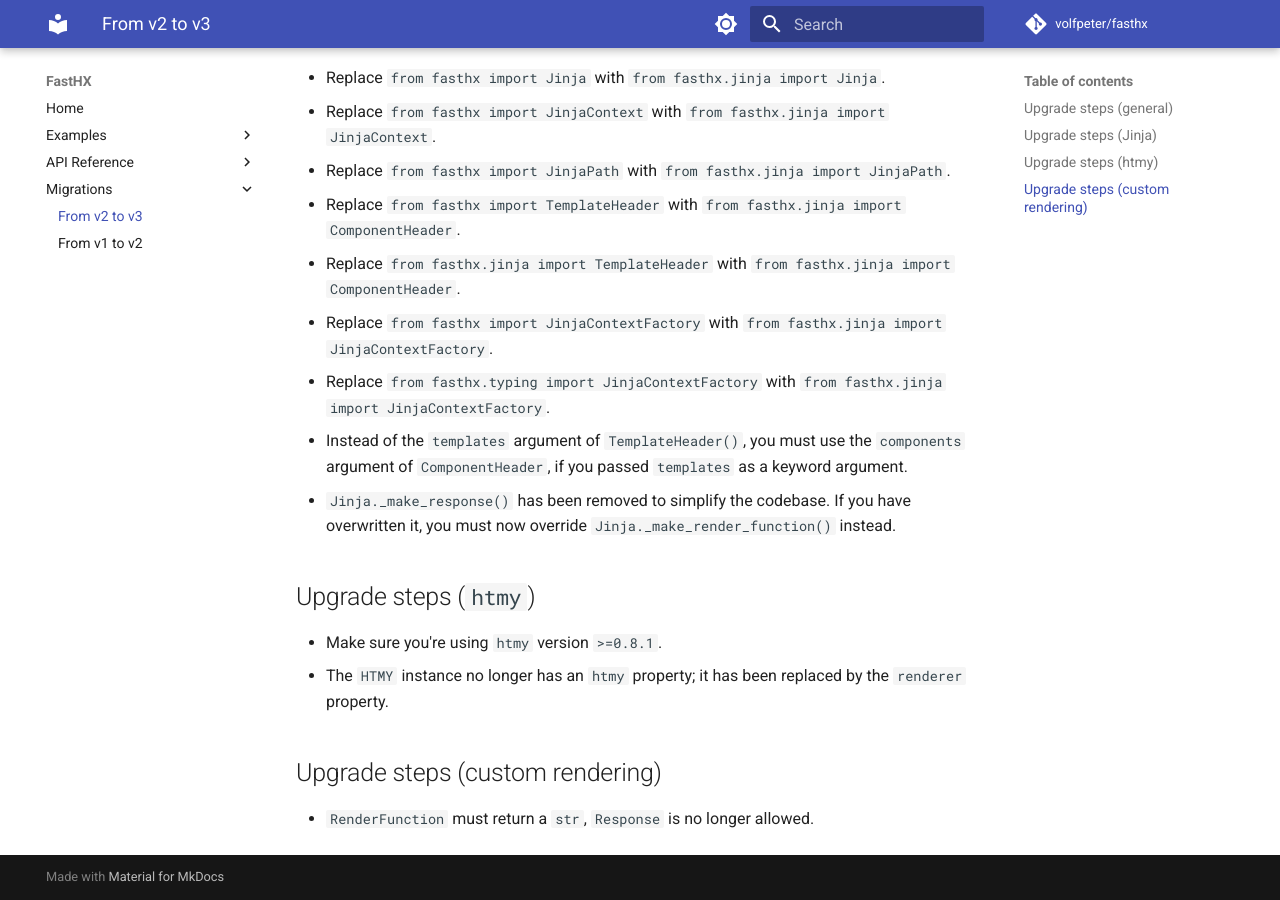
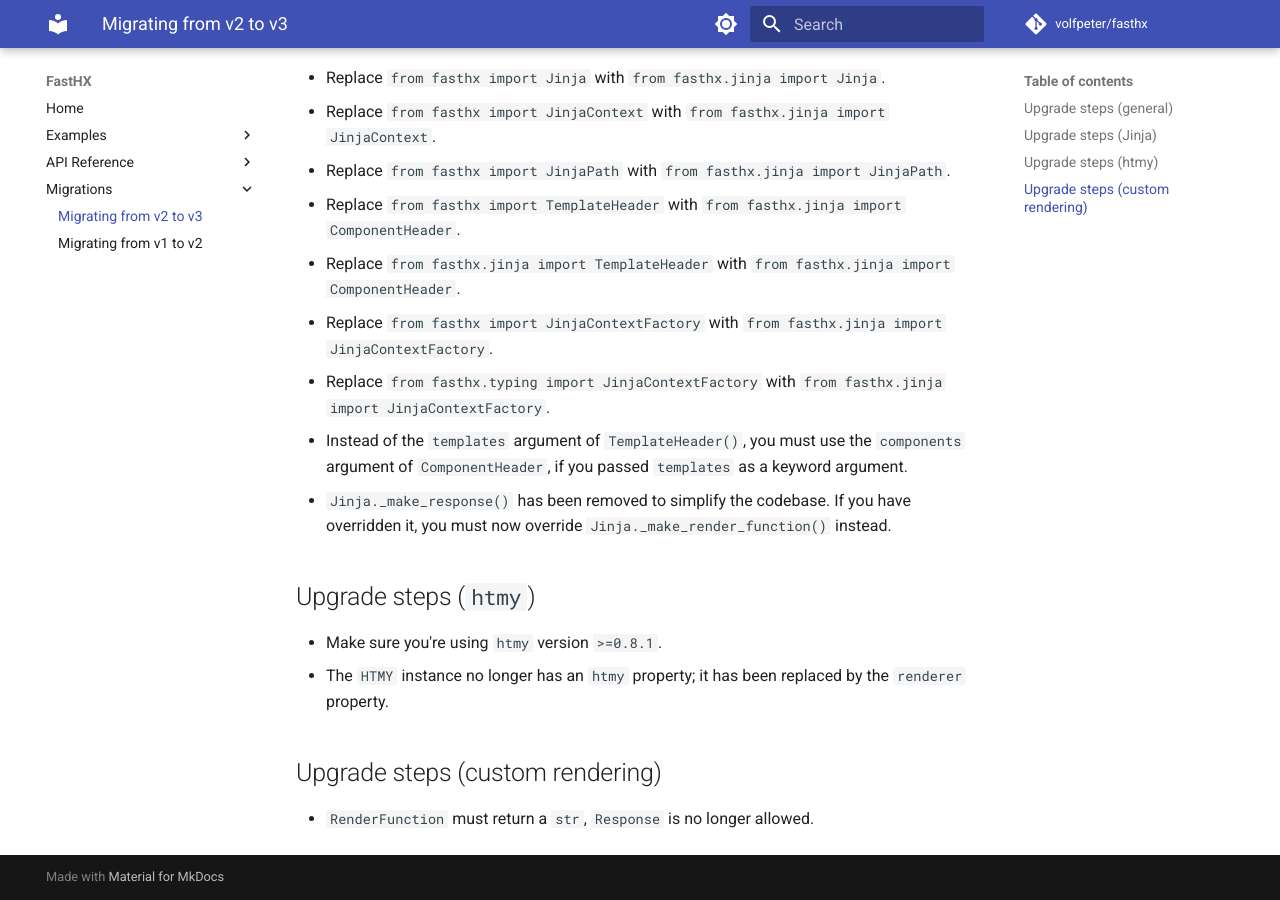
Before and after one commit to volfpeter/fasthx, an MkDocs documentation site: the page built from docs/migrations/2-to-3.md, in a window 1280 px wide and 900 px high, scrolled down 1013 px. Built offline with MkDocs 1.6.1 and Material for MkDocs 9.7.7, drawn with Linux system fonts in a browser that asks for light colours; comment, search, counter and statistics services are not loaded; some of the changed text lies outside the part shown.

Commit message:
chore: process typos based on coderabbit feedback

```diff
--- a/docs/migrations/1-to-2.md
+++ b/docs/migrations/1-to-2.md
@@ -1,4 +1,4 @@
-# From v1 to v2
+# Migrating from v1 to v2
 
 Version 2 added exception rendering as the main feature, which required some API changes. Here is how you should upgrade your code to be compatible with version 2:
 
--- a/docs/migrations/2-to-3.md
+++ b/docs/migrations/2-to-3.md
@@ -1,4 +1,4 @@
-# From v2 to v3
+# Migrating from v2 to v3
 
 `fasthx` was first developed with Jinja templating and HTML rendering in mind. The feature set of the project grew significantly since then, for example with error rendering support and `htmy` integration, among other, smaller improvements.
 
@@ -32,7 +32,7 @@
 - Replace `from fasthx import JinjaContextFactory` with `from fasthx.jinja import JinjaContextFactory`.
 - Replace `from fasthx.typing import JinjaContextFactory` with `from fasthx.jinja import JinjaContextFactory`.
 - Instead of the `templates` argument of `TemplateHeader()`, you must use the `components` argument of `ComponentHeader`, if you passed `templates` as a keyword argument.
-- `Jinja._make_response()` has been removed to simplify the codebase. If you have overwritten it, you must now override `Jinja._make_render_function()` instead.
+- `Jinja._make_response()` has been removed to simplify the codebase. If you have overridden it, you must now override `Jinja._make_render_function()` instead.
 
 ## Upgrade steps (`htmy`)
 
```
Also changed, not shown: 1 other file.
